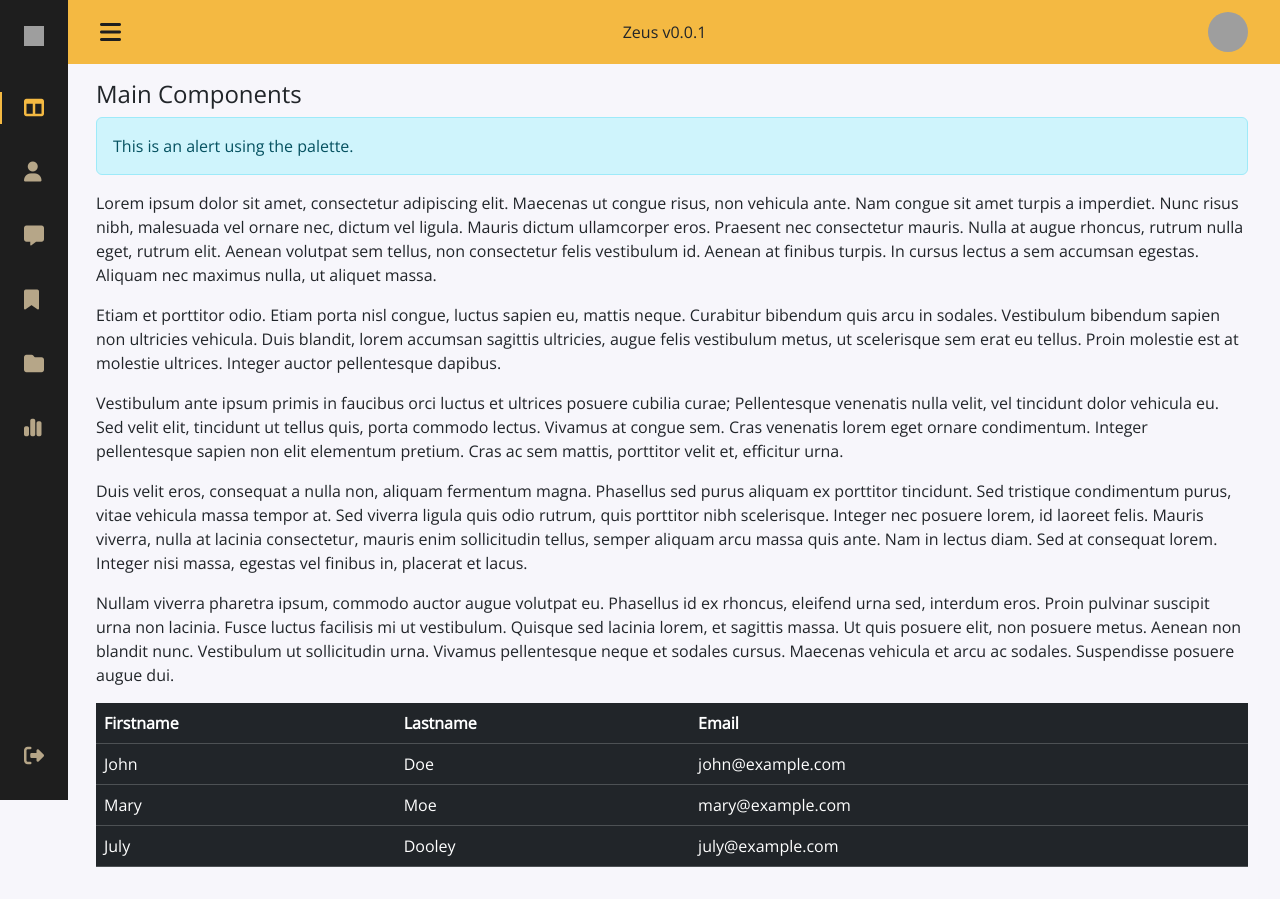
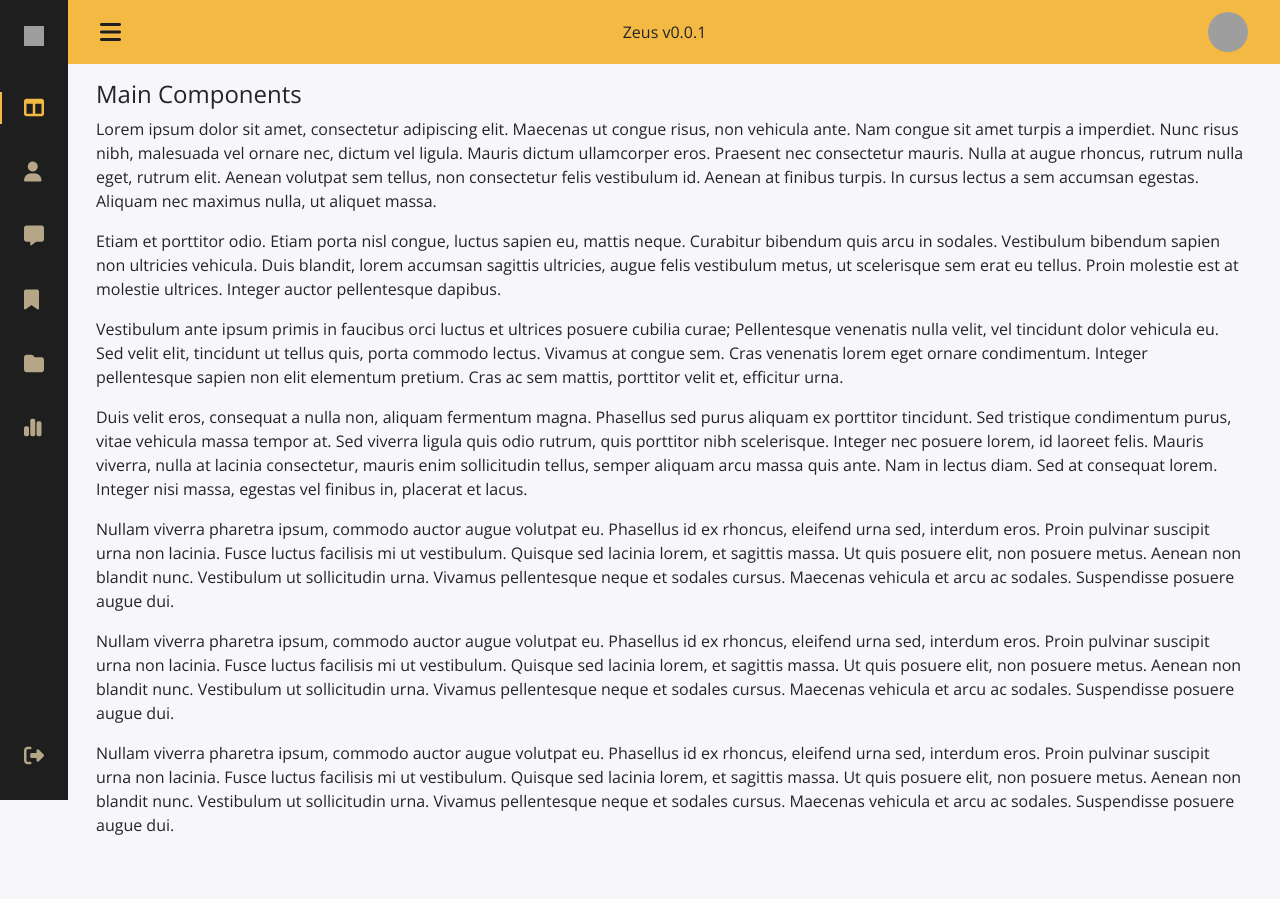
Before and after one commit to mzafram2001/zeus, an Angular app: page / in a window 1280 px wide. After the commit the page ends 869 px from the top, so only its background shows below. Built offline with nearby package versions, Linux system fonts and the light colour scheme; grey boxes are pictures that could not be loaded.

Commit message:
UPDATE main content to view scrollbar

```diff
--- a/src/app/app.component.html
+++ b/src/app/app.component.html
@@ -7,9 +7,6 @@
     <!--Container Main start-->
     <div class="bg-custom" style="padding-top: 1rem; padding-bottom: 1rem;"> <!--original <div class="height-100 bg-light">-->
       <h4>Main Components</h4>
-      <div class="alert alert-info" role="alert">
-        This is an alert using the palette.
-      </div>
       <div>
         <p>
           Lorem ipsum dolor sit amet, consectetur adipiscing elit. Maecenas ut congue risus, non vehicula ante. Nam
@@ -44,34 +41,20 @@
           ut sollicitudin urna. Vivamus pellentesque neque et sodales cursus. Maecenas vehicula et arcu ac sodales.
           Suspendisse posuere augue dui.
         </p>
-      </div>
-      <div>
-        <table class="table table-dark">
-          <thead>
-            <tr>
-              <th>Firstname</th>
-              <th>Lastname</th>
-              <th>Email</th>
-            </tr>
-          </thead>
-          <tbody>
-            <tr>
-              <td>John</td>
-              <td>Doe</td>
-              <td>john&#64;example.com</td>
-            </tr>
-            <tr>
-              <td>Mary</td>
-              <td>Moe</td>
-              <td>mary&#64;example.com</td>
-            </tr>
-            <tr>
-              <td>July</td>
-              <td>Dooley</td>
-              <td>july&#64;example.com</td>
-            </tr>
-          </tbody>
-        </table>
+        <p>
+          Nullam viverra pharetra ipsum, commodo auctor augue volutpat eu. Phasellus id ex rhoncus, eleifend urna sed,
+          interdum eros. Proin pulvinar suscipit urna non lacinia. Fusce luctus facilisis mi ut vestibulum. Quisque sed
+          lacinia lorem, et sagittis massa. Ut quis posuere elit, non posuere metus. Aenean non blandit nunc. Vestibulum
+          ut sollicitudin urna. Vivamus pellentesque neque et sodales cursus. Maecenas vehicula et arcu ac sodales.
+          Suspendisse posuere augue dui.
+        </p>
+        <p>
+          Nullam viverra pharetra ipsum, commodo auctor augue volutpat eu. Phasellus id ex rhoncus, eleifend urna sed,
+          interdum eros. Proin pulvinar suscipit urna non lacinia. Fusce luctus facilisis mi ut vestibulum. Quisque sed
+          lacinia lorem, et sagittis massa. Ut quis posuere elit, non posuere metus. Aenean non blandit nunc. Vestibulum
+          ut sollicitudin urna. Vivamus pellentesque neque et sodales cursus. Maecenas vehicula et arcu ac sodales.
+          Suspendisse posuere augue dui.
+        </p>
       </div>
     </div>
     <!--Container Main end-->
```
